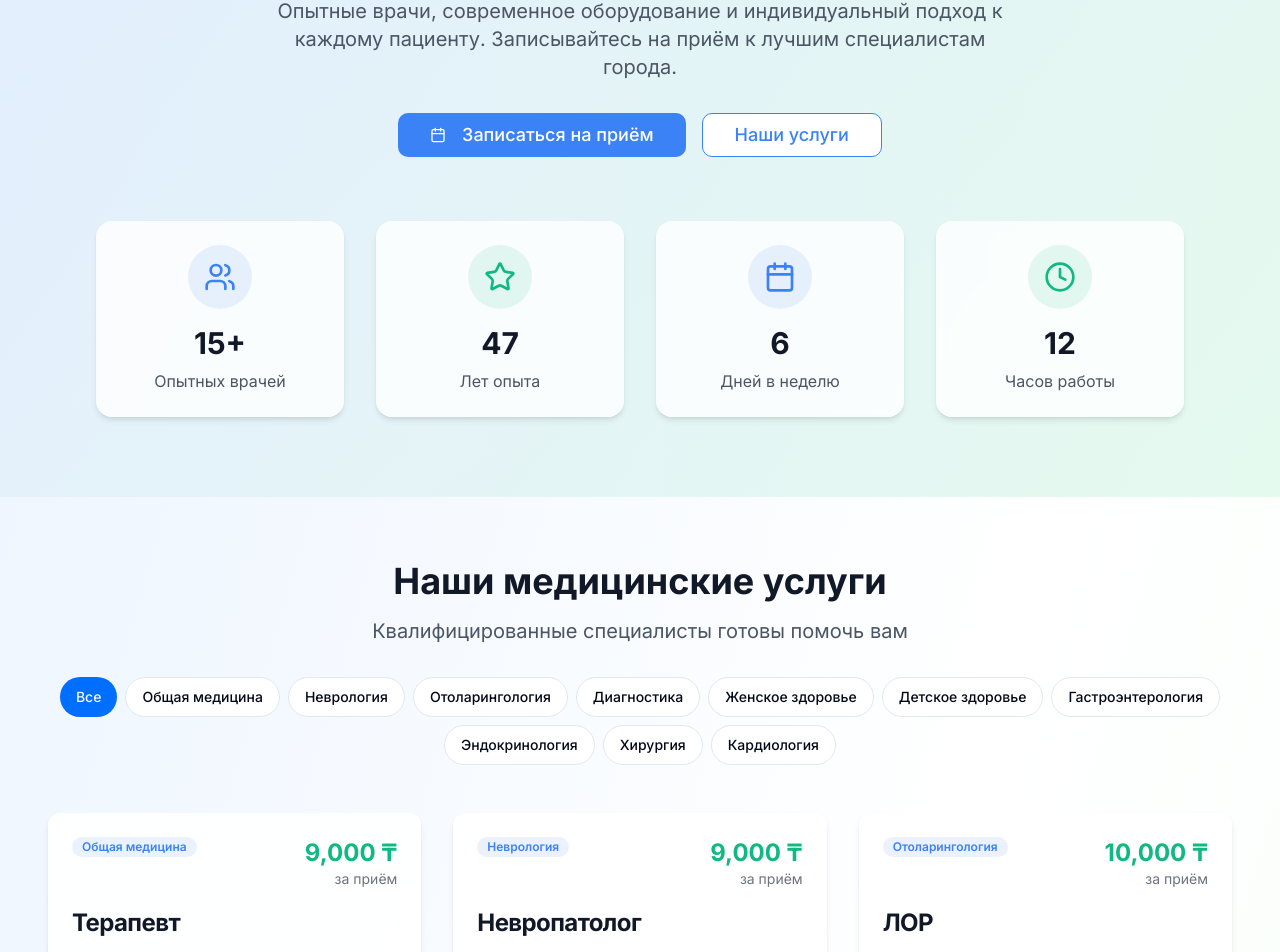
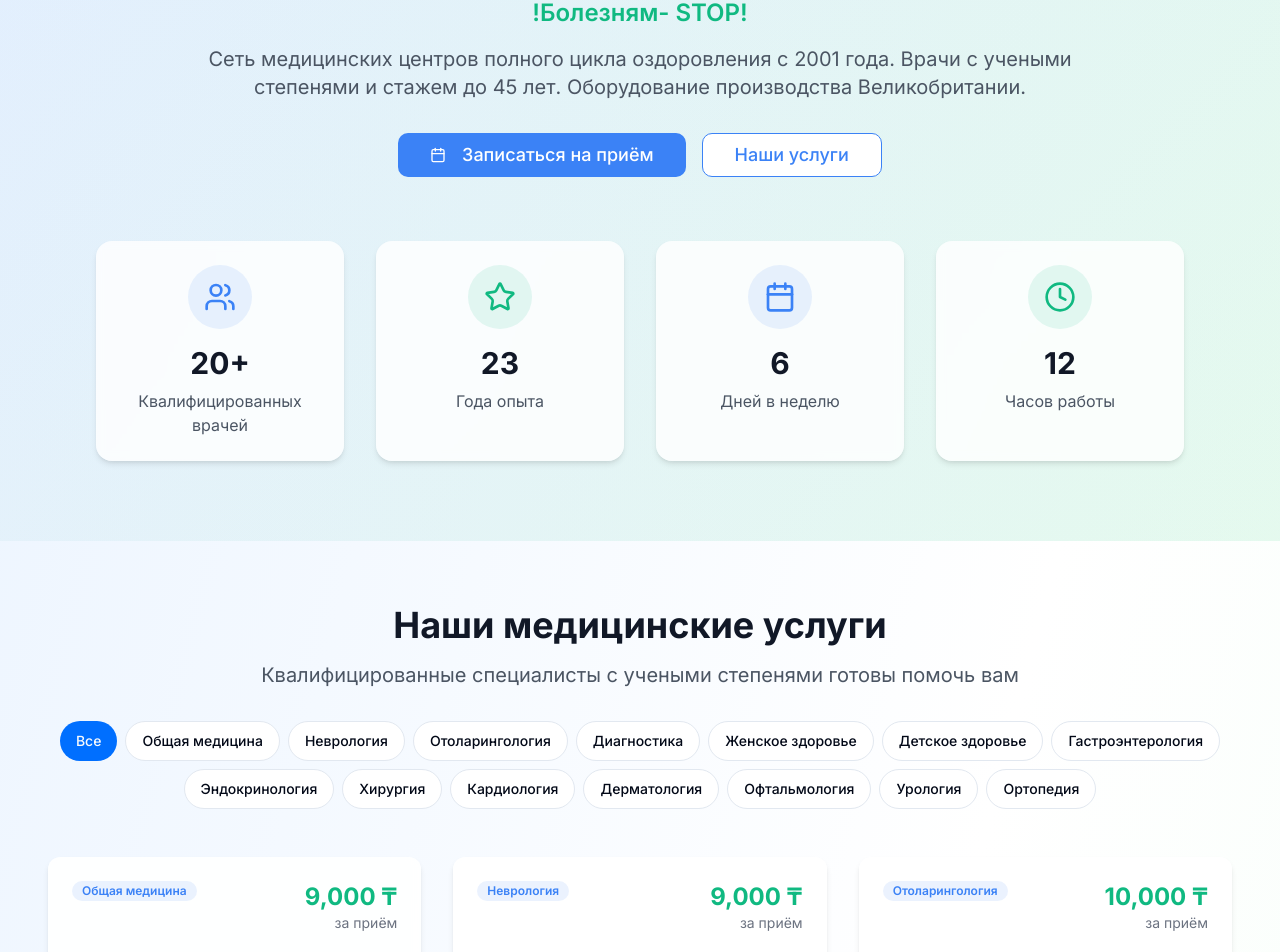
Before and after one commit to sur1cat/zhardem-hippo, a React (Vite) app: page / in a window 1280 px wide. Shown: the part 312-1264 px from the top of the page. Built offline with nearby package versions, Linux system fonts and the light colour scheme.

Commit message:
Add: Update content and services
Update the landing page with new information about the medical center, including the name, slogan, address, and working hours. Add more medical services.

```diff
--- a/index.html
+++ b/index.html
@@ -4,12 +4,13 @@
   <head>
     <meta charset="UTF-8" />
     <meta name="viewport" content="width=device-width, initial-scale=1.0" />
-    <title>Медицинские услуги - Запись на приём к врачам</title>
-    <meta name="description" content="Запись на приём к врачам. Терапевт, невропатолог, ЛОР, УЗИ, гинеколог, педиатр и другие специалисты." />
-    <meta name="author" content="Medical Center" />
+    <title>Медицинский центр «ЖӘРДЕМ» - Астана | Запись на приём к врачам</title>
+    <meta name="description" content="Медицинский центр «ЖӘРДЕМ» в Астане. Запись на приём к врачам с учеными степенями. Терапевт, невропатолог, ЛОР, УЗИ, гинеколог, педиатр и другие специалисты. Работаем с 2001 года." />
+    <meta name="author" content="Медицинский центр ЖӘРДЕМ" />
+    <meta name="keywords" content="медицинский центр, Астана, врач, запись на приём, Жардем, ЖӘРДЕМ" />
 
-    <meta property="og:title" content="Медицинские услуги - Запись на приём к врачам" />
-    <meta property="og:description" content="Запись на приём к врачам. Терапевт, невропатолог, ЛОР, УЗИ, гинеколог, педиатр и другие специалисты." />
+    <meta property="og:title" content="Медицинский центр «ЖӘРДЕМ» - Астана | Запись на приём к врачам" />
+    <meta property="og:description" content="Медицинский центр полного цикла оздоровления с 2001 года. Врачи с учеными степенями и стажем до 45 лет. Оборудование производства Великобритании." />
     <meta property="og:type" content="website" />
     <meta property="og:image" content="https://lovable.dev/opengraph-image-p98pqg.png" />
 
--- a/src/components/ContactSection.tsx
+++ b/src/components/ContactSection.tsx
@@ -75,9 +75,9 @@ const ContactSection = ({ onContactClick }: ContactSectionProps) => {
               <h3 className="text-xl font-semibold">Часы работы</h3>
             </div>
             <div className="space-y-2 opacity-90">
-              <p>Понедельник - Пятница: 8:00 - 20:00</p>
-              <p>Суббота: 9:00 - 16:00</p>
-              <p>Воскресенье: Выходной</p>
+              <p>Понедельник - Пятница: 08:00 - 20:00</p>
+              <p>Суббота: 09:00 - 17:00</p>
+              <p>Воскресенье: Закрыто</p>
             </div>
           </div>
 
@@ -86,10 +86,11 @@ const ContactSection = ({ onContactClick }: ContactSectionProps) => {
               <div className="bg-white/20 p-3 rounded-full">
                 <MapPin className="w-6 h-6" />
               </div>
-              <h3 className="text-xl font-semibold">Как нас найти</h3>
+              <h3 className="text-xl font-semibold">Наш адрес</h3>
             </div>
             <p className="opacity-90">
-              Позвоните нам, и мы подскажем удобное время для приёма и ответим на все ваши вопросы.
+              улица Шокана Валиханова 12<br />
+              Астана 010000, Казахстан
             </p>
           </div>
         </div>
--- a/src/components/Footer.tsx
+++ b/src/components/Footer.tsx
@@ -1,5 +1,5 @@
 
-import { Heart, Phone, Mail } from "lucide-react";
+import { Heart, Phone, MapPin, Clock } from "lucide-react";
 
 const Footer = () => {
   return (
@@ -12,14 +12,21 @@ const Footer = () => {
                 <Heart className="w-6 h-6" />
               </div>
               <div>
-                <h3 className="text-xl font-bold">МедЦентр</h3>
-                <p className="text-gray-400 text-sm">Ваше здоровье - наш приоритет</p>
+                <h3 className="text-xl font-bold">Жардем Астана</h3>
+                <p className="text-medical-blue text-sm font-medium">!Болезням- STOP!</p>
               </div>
             </div>
-            <p className="text-gray-400">
-              Современная медицинская помощь с заботой о каждом пациенте.
-              Опытные врачи и индивидуальный подход.
+            <p className="text-gray-400 mb-4">
+              Медицинский центр полного цикла оздоровления с 2001 года.
+              Врачи с учеными степенями и стажем до 45 лет.
             </p>
+            <div className="flex items-start space-x-3">
+              <MapPin className="w-5 h-5 text-medical-blue mt-1 flex-shrink-0" />
+              <div>
+                <p className="text-gray-300">улица Шокана Валиханова 12</p>
+                <p className="text-gray-300">Астана 010000, Казахстан</p>
+              </div>
+            </div>
           </div>
 
           <div>
@@ -33,17 +40,29 @@ const Footer = () => {
               <li>Педиатрия</li>
               <li>Хирургия</li>
               <li>Кардиология</li>
+              <li>Гастроэнтерология</li>
+              <li>Эндокринология</li>
             </ul>
           </div>
 
           <div>
             <h4 className="text-lg font-semibold mb-4">Контакты</h4>
-            <div className="space-y-3">
+            <div className="space-y-4">
               <div className="flex items-center space-x-3">
                 <Phone className="w-5 h-5 text-medical-blue" />
                 <div>
                   <p className="font-semibold">+7 701 220 00 36</p>
                   <p className="text-gray-400 text-sm">Для записи на приём</p>
+                </div>
+              </div>
+
+              <div className="flex items-start space-x-3">
+                <Clock className="w-5 h-5 text-medical-blue mt-1" />
+                <div className="text-sm text-gray-300">
+                  <p className="font-medium text-white mb-2">Часы работы:</p>
+                  <p>Пн-Пт: 08:00–20:00</p>
+                  <p>Суббота: 09:00–17:00</p>
+                  <p>Воскресенье: Закрыто</p>
                 </div>
               </div>
 
@@ -60,7 +79,7 @@ const Footer = () => {
         </div>
 
         <div className="border-t border-gray-800 mt-8 pt-8 text-center text-gray-400">
-          <p>&copy; 2024 МедЦентр. Все права защищены.</p>
+          <p>&copy; 2024 Медицинский центр «ЖӘРДЕМ». Все права защищены.</p>
         </div>
       </div>
     </footer>
--- a/src/components/Header.tsx
+++ b/src/components/Header.tsx
@@ -12,8 +12,8 @@ const Header = () => {
               <Heart className="w-6 h-6" />
             </div>
             <div>
-              <h1 className="text-2xl font-bold text-gray-900">МедЦентр</h1>
-              <p className="text-sm text-gray-600">Ваше здоровье - наш приоритет</p>
+              <h1 className="text-2xl font-bold text-gray-900">Жардем Астана</h1>
+              <p className="text-sm text-medical-blue font-medium">!Болезням- STOP!</p>
             </div>
           </div>
 
--- a/src/components/Hero.tsx
+++ b/src/components/Hero.tsx
@@ -10,12 +10,13 @@ const Hero = () => {
       <div className="container mx-auto max-w-6xl relative z-10">
         <div className="text-center mb-16 animate-fade-in">
           <h1 className="text-5xl md:text-6xl font-bold text-gray-900 mb-6 leading-tight">
-            Качественная медицинская
-            <span className="text-medical-blue block">помощь для всей семьи</span>
+            Медицинский центр
+            <span className="text-medical-blue block">«ЖӘРДЕМ»</span>
           </h1>
-          <p className="text-xl text-gray-600 mb-8 max-w-3xl mx-auto">
-            Опытные врачи, современное оборудование и индивидуальный подход к каждому пациенту.
-            Записывайтесь на приём к лучшим специалистам города.
+          <p className="text-2xl font-semibold text-medical-green mb-4">!Болезням- STOP!</p>
+          <p className="text-xl text-gray-600 mb-8 max-w-4xl mx-auto">
+            Сеть медицинских центров полного цикла оздоровления с 2001 года.
+            Врачи с учеными степенями и стажем до 45 лет. Оборудование производства Великобритании.
           </p>
 
           <div className="flex flex-col sm:flex-row gap-4 justify-center mb-12">
@@ -44,16 +45,16 @@ const Hero = () => {
             <div className="bg-medical-blue/10 w-16 h-16 rounded-full flex items-center justify-center mx-auto mb-4">
               <Users className="w-8 h-8 text-medical-blue" />
             </div>
-            <h3 className="text-3xl font-bold text-gray-900 mb-2">15+</h3>
-            <p className="text-gray-600">Опытных врачей</p>
+            <h3 className="text-3xl font-bold text-gray-900 mb-2">20+</h3>
+            <p className="text-gray-600">Квалифицированных врачей</p>
           </div>
 
           <div className="text-center bg-white/80 backdrop-blur-sm rounded-2xl p-6 card-shadow hover:card-shadow-hover transition-all duration-200">
             <div className="bg-medical-green/10 w-16 h-16 rounded-full flex items-center justify-center mx-auto mb-4">
               <Star className="w-8 h-8 text-medical-green" />
             </div>
-            <h3 className="text-3xl font-bold text-gray-900 mb-2">47</h3>
-            <p className="text-gray-600">Лет опыта</p>
+            <h3 className="text-3xl font-bold text-gray-900 mb-2">23</h3>
+            <p className="text-gray-600">Года опыта</p>
           </div>
 
           <div className="text-center bg-white/80 backdrop-blur-sm rounded-2xl p-6 card-shadow hover:card-shadow-hover transition-all duration-200">
--- a/src/pages/Index.tsx
+++ b/src/pages/Index.tsx
@@ -125,6 +125,17 @@ const services: Service[] = [
     ]
   },
   {
+    id: "pediatrician-gastro",
+    title: "Детский гастроэнтеролог",
+    price: 12500,
+    category: "Детское здоровье",
+    doctors: [{
+      name: "Преснова Нина Михайловна",
+      experience: "более 47 лет (инфекционист, паразитолог)",
+      schedule: "Будние дни: 14:00-19:00"
+    }]
+  },
+  {
     id: "gastroenterologist",
     title: "Гастроэнтеролог",
     price: 9000,
@@ -167,6 +178,50 @@ const services: Service[] = [
       experience: "более 30 лет",
       schedule: "Среда: 15:00-18:00, Пятница: 11:00-13:00"
     }]
+  },
+  {
+    id: "dermatologist",
+    title: "Дерматолог",
+    price: 10000,
+    category: "Дерматология",
+    doctors: [{
+      name: "Врач-дерматолог",
+      experience: "более 15 лет",
+      schedule: "Вторник, четверг: 14:00-18:00"
+    }]
+  },
+  {
+    id: "ophthalmologist",
+    title: "Офтальмолог",
+    price: 8000,
+    category: "Офтальмология",
+    doctors: [{
+      name: "Врач-офтальмолог",
+      experience: "более 20 лет",
+      schedule: "Понедельник, среда, пятница: 9:00-15:00"
+    }]
+  },
+  {
+    id: "urologist",
+    title: "Уролог",
+    price: 12000,
+    category: "Урология",
+    doctors: [{
+      name: "Врач-уролог",
+      experience: "более 25 лет",
+      schedule: "Вторник, пятница: 16:00-19:00"
+    }]
+  },
+  {
+    id: "orthopedist",
+    title: "Ортопед-травматолог",
+    price: 12000,
+    category: "Ортопедия",
+    doctors: [{
+      name: "Врач-ортопед",
+      experience: "более 18 лет",
+      schedule: "Понедельник, четверг: 15:00-19:00"
+    }]
   }
 ];
 
@@ -189,14 +244,14 @@ const Index = () => {
       <Hero />
 
       {/* Services Section */}
-      <section className="py-16 px-4">
+      <section id="services" className="py-16 px-4">
         <div className="container mx-auto max-w-7xl">
           <div className="text-center mb-12 animate-fade-in">
             <h2 className="text-4xl font-bold text-gray-900 mb-4">
               Наши медицинские услуги
             </h2>
             <p className="text-xl text-gray-600 mb-8">
-              Квалифицированные специалисты готовы помочь вам
+              Квалифицированные специалисты с учеными степенями готовы помочь вам
             </p>
 
             {/* Category Filter */}
```
